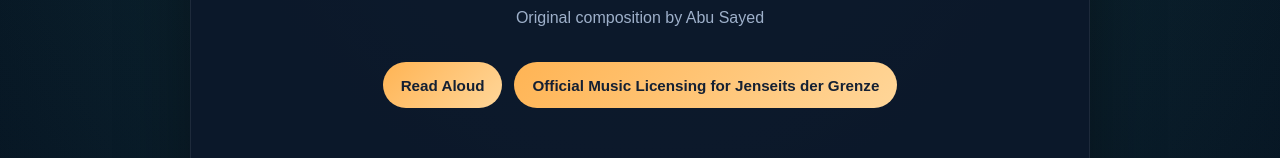
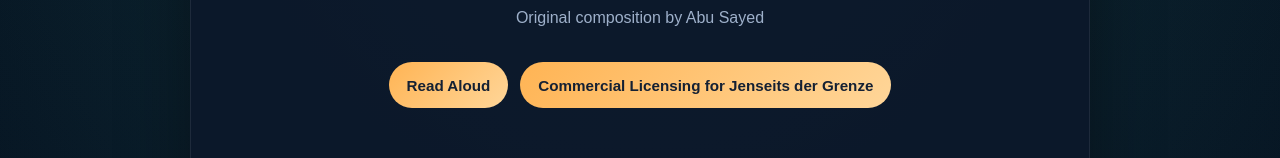
Before and after one commit to ImAbuSayed/jenseits-der-grenze, a plain HTML site: page index.html in a window 1280 px wide. Shown: the part 194-352 px from the top of the page. Drawn offline with Linux system fonts and the light colour scheme.

```diff
--- a/index.html
+++ b/index.html
@@ -537,7 +537,7 @@
 
         <div class="controls">
             <button class="btn-speak" id="speakBtn" title="Read the lyrics aloud"><span id="speakText">Read Aloud</span></button>
-            <a href="https://music.abusayed.com.bd/Licensing/?https://imabusayed.github.io/jenseits-der-grenze/" class="btn-license" title="Get licensing for this song" target="_blank">Official Music Licensing for Jenseits der Grenze</a>
+            <a href="https://music.abusayed.com.bd/Licensing/?https://imabusayed.github.io/jenseits-der-grenze/" class="btn-license" title="Get licensing for this song" target="_blank">Commercial Licensing for Jenseits der Grenze</a>
 
         </div>
         <br>
```
Also changed, not shown: llms.txt, manifest.json, 1 other file.
